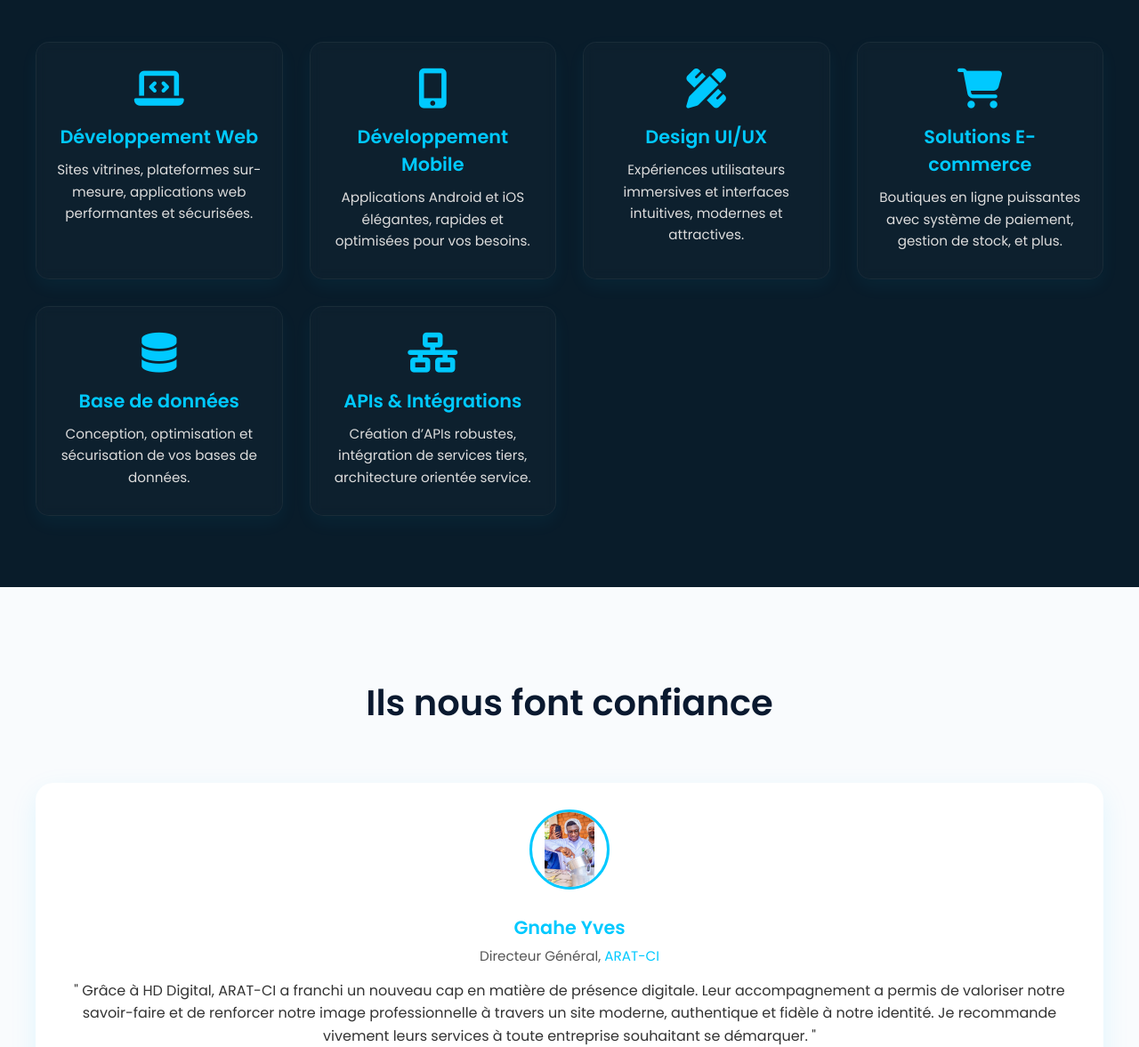
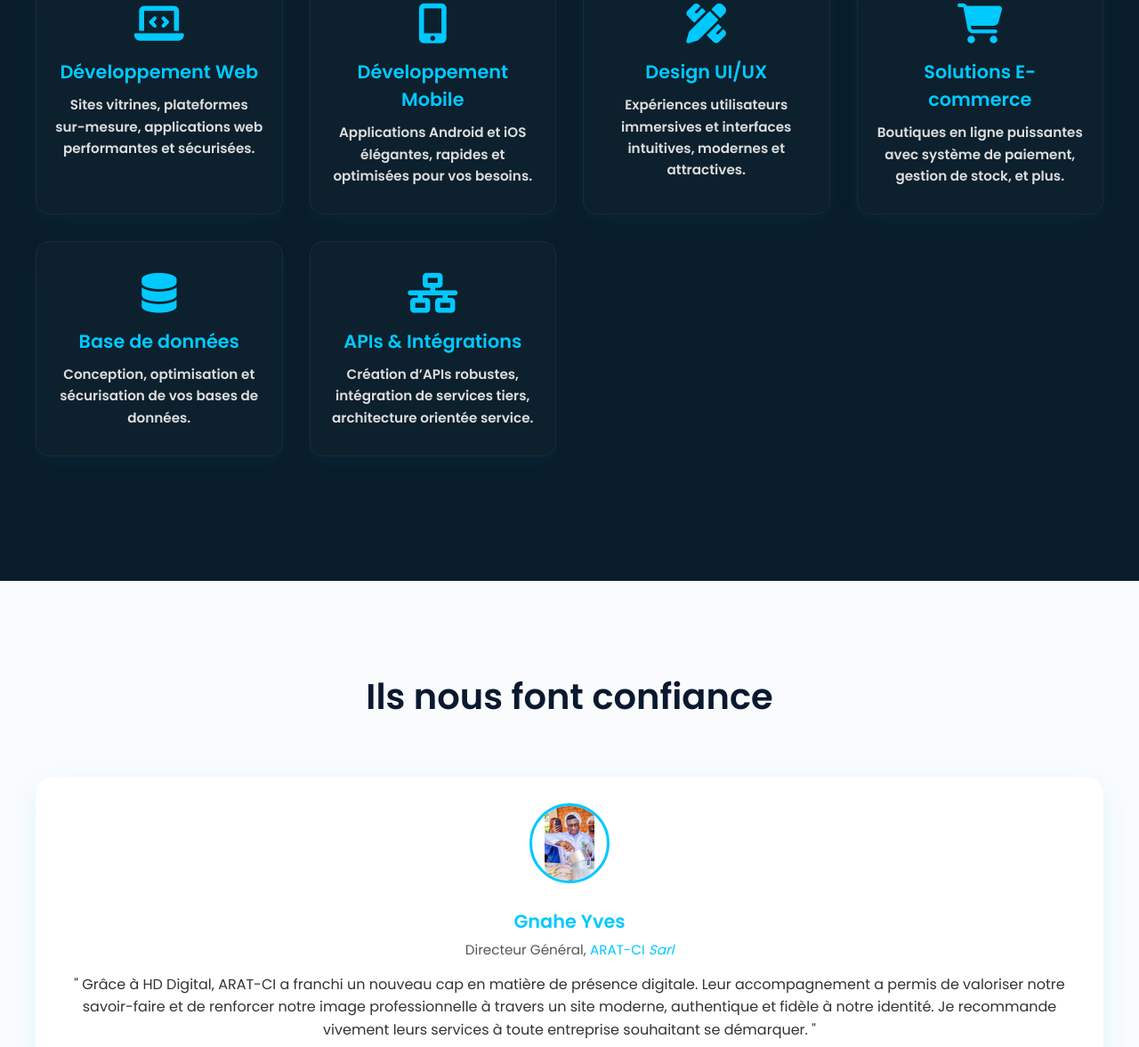
Before and after one commit to hhdmb/HD-Digital, a plain HTML site: page index.html in a window 1280 px wide. Shown: the part 1900-3077 px from the top of the page at 89% size. Drawn offline with nearby package versions, Linux system fonts and the light colour scheme; a script that the page names is missing.

Commit message:
Update index.html

```diff
--- a/index.html
+++ b/index.html
@@ -138,7 +138,7 @@
 
 <section id="services" class="services-section">
   <div class="services-container">
-    <h2 class="section-title">Nos Services</h2>
+    <h2 class="section-title" style="color: #00C9FF>Nos Services</h2>
     <p class="section-subtitle">Nous transformons vos idées en solutions digitales sur mesure</p>
 
     <div class="services-grid">
@@ -189,7 +189,7 @@
       </div>
       <div class="testimonial-content">
         <h3>Gnahe Yves</h3>
-        <p class="position">Directeur Général, <a href="https://www.arat-ci.art/" target="_blank"  style="color:  #00C9FF;">ARAT-CI</a></p>
+        <p class="position">Directeur Général, <a href="https://www.arat-ci.art/" target="_blank"  style="color:  #00C9FF;">ARAT-CI <i>Sarl</i></a></p>
         <p class="message">
         " Grâce à HD Digital, ARAT-CI a franchi un nouveau cap en matière de présence digitale. Leur accompagnement a permis de valoriser notre savoir-faire et de renforcer notre image professionnelle à travers un site moderne, authentique et fidèle à notre identité. Je recommande vivement leurs services à toute entreprise souhaitant se démarquer. "
         </p>
```
